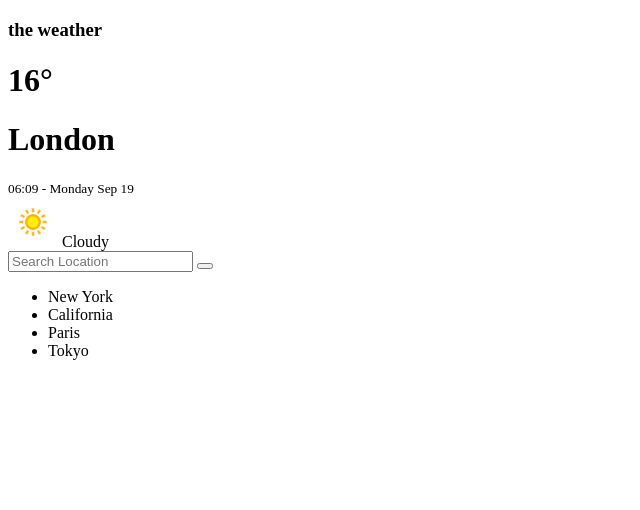
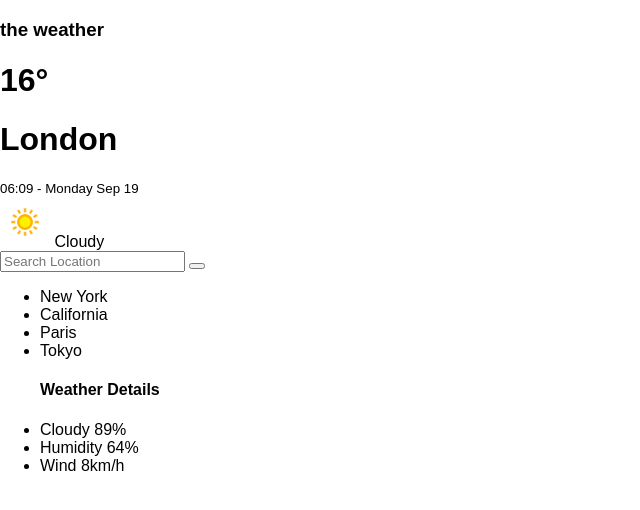
Before and after one commit to kamuyu-fred/Phase1-project, a website: page index.html in a window 1280 px wide. Shown: the whole page, without its empty margins (0-640 px from the left). Drawn offline with Linux system fonts and the light colour scheme; files that its build step writes are made by us from their sources.

Commit message:
Css code starts

```diff
--- a/index.html
+++ b/index.html
@@ -57,7 +57,19 @@
         </ul>
 
         <ul class="details">
-
-
+            <h4>Weather Details</h4>
+            <li>
+              <span>Cloudy</span>
+              <span class="cloud">89%</span>
+            </li>
+            <li>
+              <span>Humidity</span>
+              <span class="humidity">64%</span>
+            </li>
+            <li>
+              <span>Wind</span>
+              <span class="wind">8km/h</span>
+            </li>
         </ul>
       </div>
+    </div>
--- a/style.css
+++ b/style.css
@@ -0,0 +1,11 @@
+body {
+    margin:0;
+    font-family: 'Rubik', sans-serif
+}
+
+*{
+    box-sizing: border-box;
+
+}
+
+h1,h3
```
